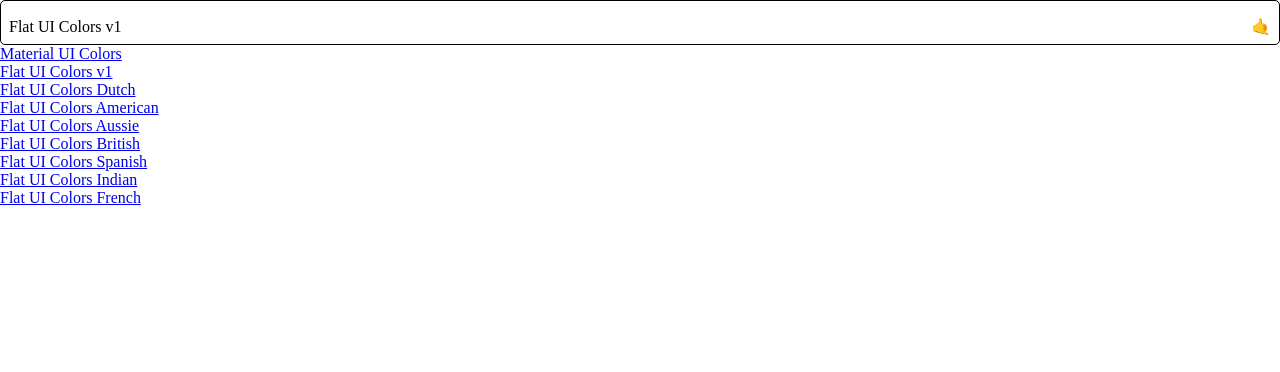
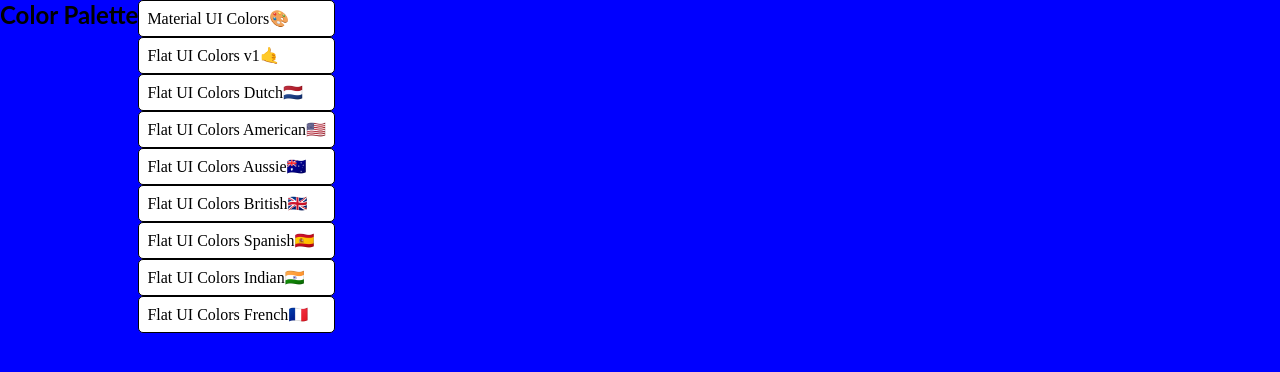
Before and after one commit to Toseef-Ahmad/color-palette, a React (Create React App) app: page / in a window 1280 px wide. Shown: the top 372 px of the page. Built offline with nearby package versions, Linux system fonts and the light colour scheme.

Commit message:
Working on miniPalette design

```diff
--- a/src/MiniPalette.js
+++ b/src/MiniPalette.js
@@ -13,23 +13,23 @@
   color: {},
   colorBox: {},
   title: {
-    display: 'flex',
-    justifyContent: 'space-between',
-    alignItems: 'center',
-    magin: 0,
-    color: 'black',
-    paddingTop: '0.5rem',
-    position: 'relative',
+    // display: 'flex',
+    // justifyContent: 'space-between',
+    // alignItems: 'center',
+    // magin: 0,
+    // color: 'black',
+    // paddingTop: '0.5rem',
+    // position: 'relative',
   },
   emoji: {},
 };
 const MiniPalette = (props) => {
-  const { classes } = props;
+  const { classes, paletteName, colors, id, emoji } = props;
   return (
     <>
       <div className={classes.root}>
         <div className={classes.color}>
-          {props.colors.map((c) => {
+          {colors.map((c) => {
             return (
               <div
                 className={classes.colorBox}
@@ -39,8 +39,8 @@
           })}
         </div>
         <div className={classes.title}>
-          {props.paletteName}
-          <span className={classes.emoji}>{props.emoji}</span>
+          {paletteName}
+          <span className={classes.emoji}>{emoji}</span>
         </div>
       </div>
     </>
--- a/src/PaletteList.js
+++ b/src/PaletteList.js
@@ -1,23 +1,47 @@
 import React from 'react';
 import { Link } from 'react-router-dom';
 import MiniPalette from './MiniPalette';
-
+import { withStyles } from '@mui/styles';
 import './PaletteList.css';
 
+const styles = {
+  root: {
+    backgroundColor: 'blue',
+    height: '100vh',
+    display: 'flex',
+    flexDirection: 'row',
+    // flexFlow: 'row wrap',
+    width: '100vw',
+  },
+  container: {
+    // width: '50%',
+    display: 'flex',
+    // alignItems: 'flex-start',
+    flexDirection: 'row',
+    // flexWrap: 'wrap'
+  },
+  nav: {},
+  palette: {},
+};
+
 const PaletteList = (props) => {
-  const { palette } = props;
+  const { palette, classes } = props;
   return (
     <>
-      <div className="PalatteList-container">
-        <MiniPalette {...palette[1]} />
-        <div className="paletteList">
-          {palette.map((p) => {
-            return <Link to={`/palette/${p.id}`}>{p.paletteName}</Link>;
-          })}
+      <div className={classes.root}>
+        <div className={classes.container}>
+          <nav className={classes.nav}>
+            <h1>Color Palette</h1>
+          </nav>
+          <div className={classes.palette}>
+            {palette.map((p) => {
+              return <MiniPalette {...p} />;
+            })}
+          </div>
         </div>
       </div>
     </>
   );
 };
 
-export default PaletteList;
+export default withStyles(styles)(PaletteList);
```
